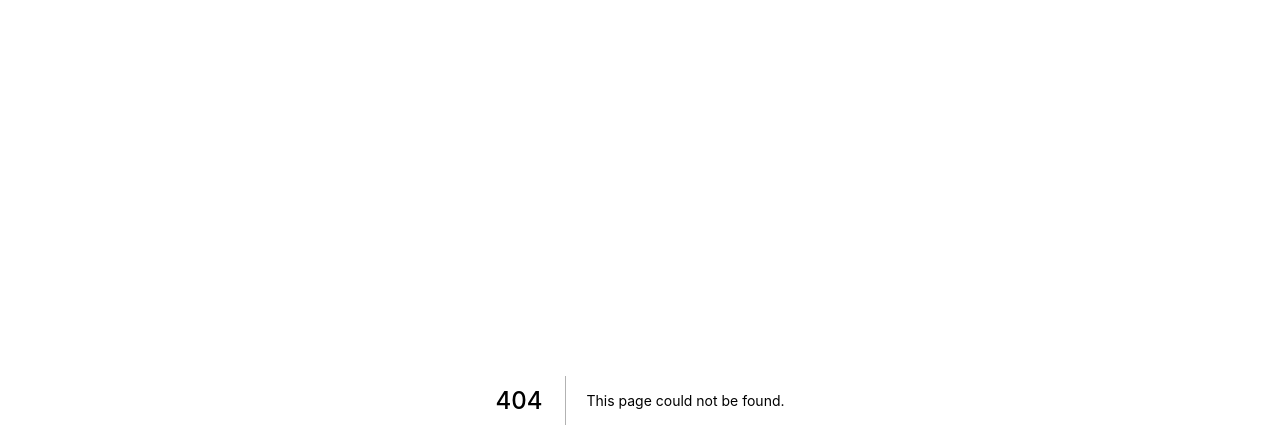
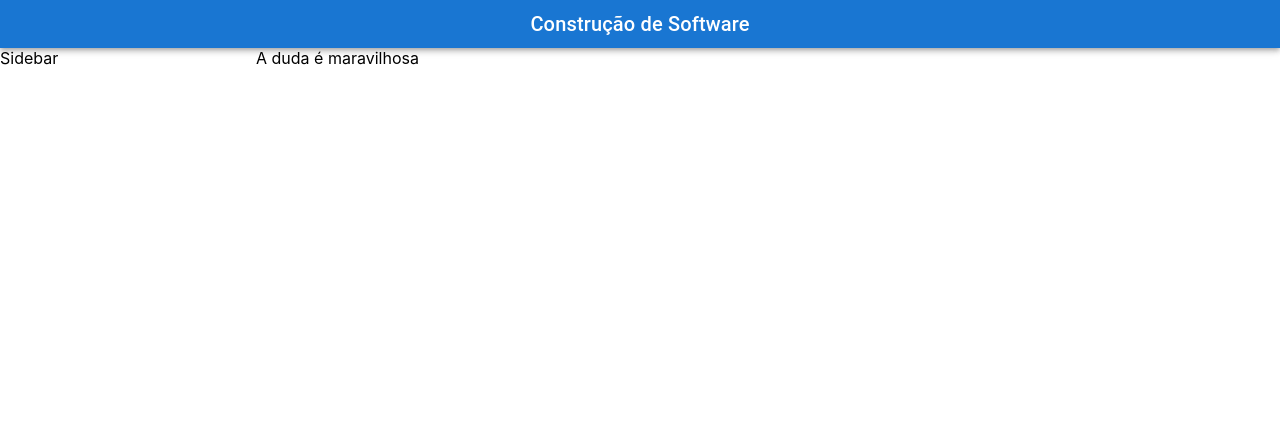
Before and after one commit to pucrs-poli/constr-sw-2022-1-front, a Next.js app: page /lessons in a window 1280 px wide. Before the commit this address had no page. Shown: the top 448 px of the page. Built offline with nearby package versions, Linux system fonts and the light colour scheme.

Commit message:
add layout component

```diff
--- /dev/null
+++ b/src/components/layout.js
@@ -0,0 +1,14 @@
+import styles from "../styles/layout.module.css";
+import Header from "./HeadTitle";
+
+export default function Layout({ children }) {
+    return (
+        <div className={styles.layout}>
+            <div style={{ gridArea: "header" }}>
+                <Header />
+            </div>
+            <div style={{ gridArea: "navbar" }}>Sidebar</div>
+            <div style={{ gridArea: "content" }}>{children}</div>
+        </div>
+    );
+}
--- /dev/null
+++ b/src/pages/lessons.js
@@ -0,0 +1,9 @@
+import Layout from "../components/layout";
+
+export default function Lessons() {
+    return (
+        <Layout>
+            <div>A duda é maravilhosa</div>
+        </Layout>
+    );
+}
--- /dev/null
+++ b/src/styles/layout.module.css
@@ -0,0 +1,22 @@
+.layout {
+    display: grid;
+    grid-template-areas:
+        "header header"
+        "navbar content";
+    grid-template-columns: 1fr 4fr;
+}
+
+.content {
+    display: flex;
+    align-items: center;
+    justify-content: center;
+    grid-area: "content";
+    background-color: #dbf9fc;
+}
+
+.tmp-nav {
+    align-items: center;
+    justify-content: center;
+    grid-area: "sidebar";
+    background-color: brown;
+}
```
